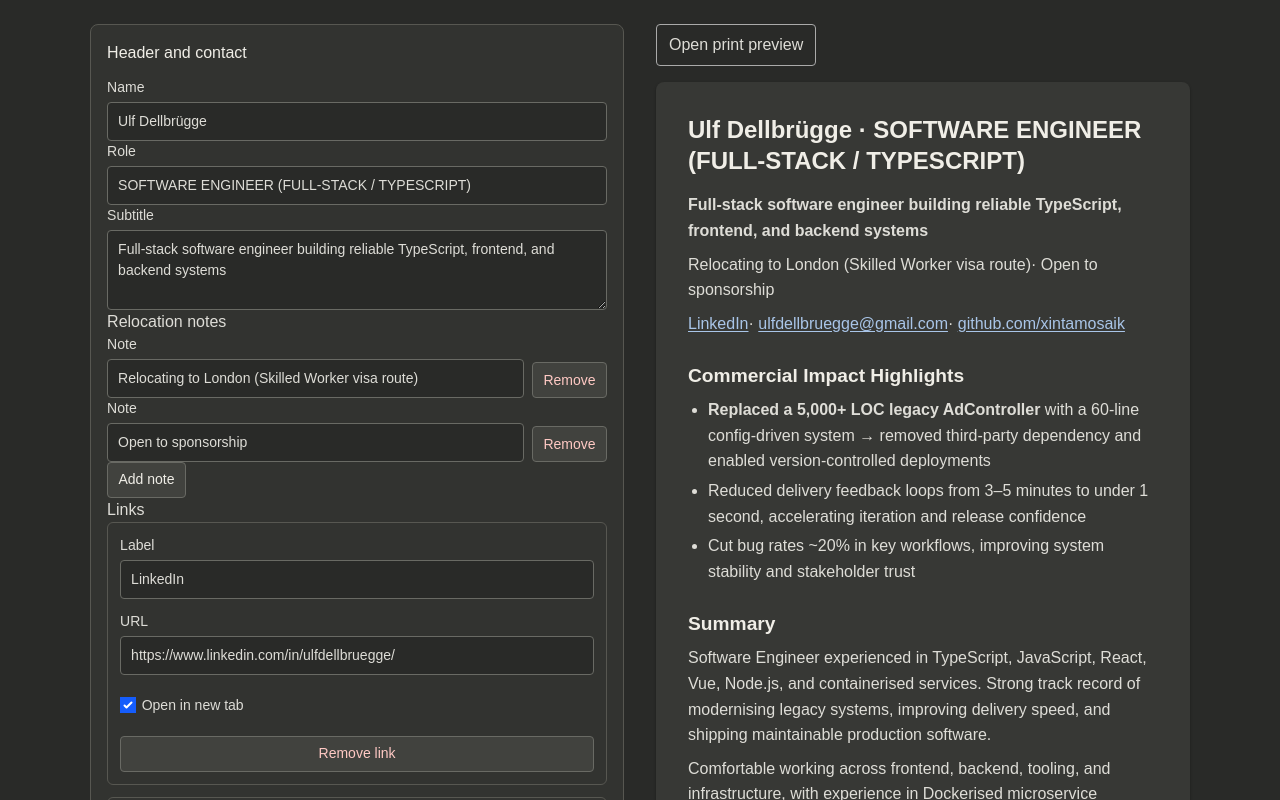
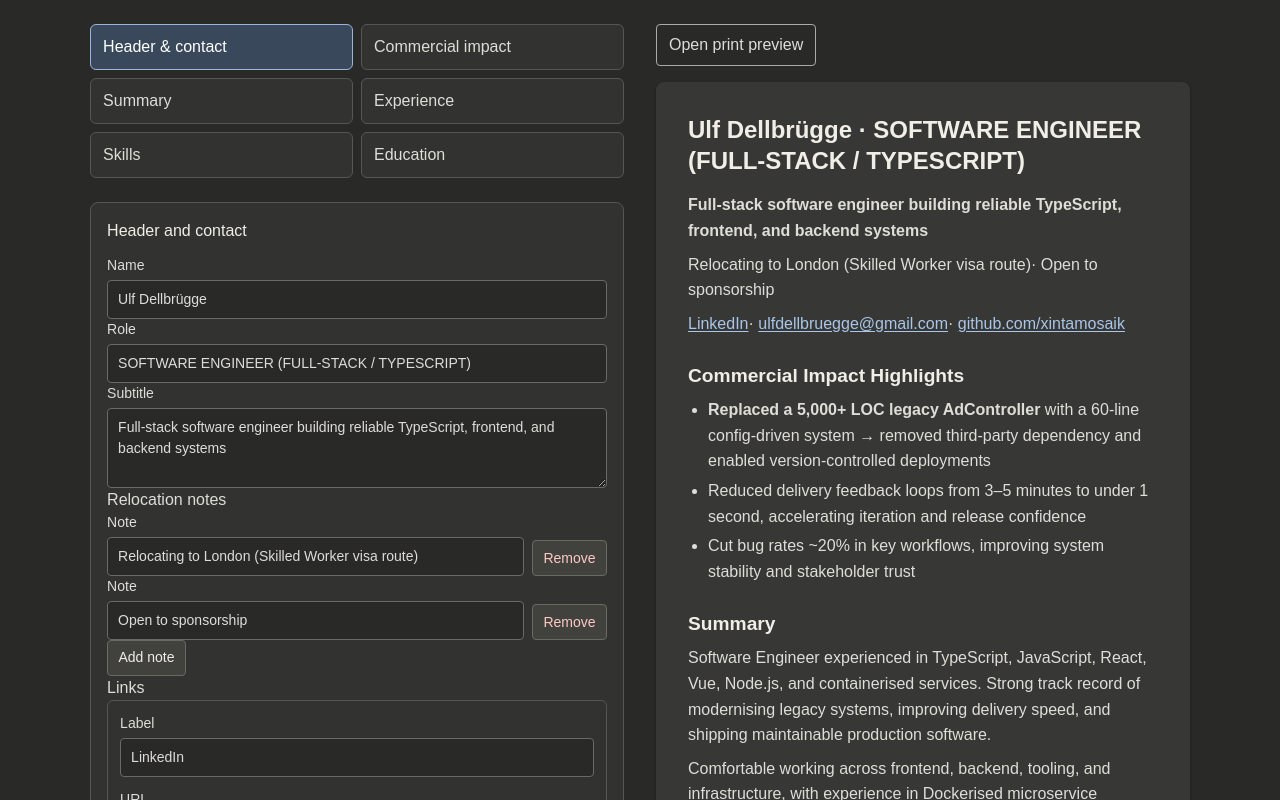
Before and after one commit to xintamosaik/vc36, a SvelteKit app: page / in a window 1280 px wide. Shown: the top 800 px of the page. Built offline with nearby package versions, Linux system fonts and the light colour scheme.

Commit message:
show only one section

```diff
--- a/src/lib/components/cv/editors/editor.css
+++ b/src/lib/components/cv/editors/editor.css
@@ -1,4 +1,31 @@
 @scope (.cv-tools) {
+	.cv-editor-nav {
+		display: grid;
+		grid-template-columns: repeat(2, minmax(0, 1fr));
+		gap: 0.5rem;
+	}
+
+	.cv-editor-nav-button {
+		cursor: pointer;
+		border: 1px solid #575751;
+		border-radius: 0.375rem;
+		background: #323330;
+		padding: 0.625rem 0.75rem;
+		color: #deddd7;
+		font: inherit;
+		text-align: left;
+	}
+
+	.cv-editor-nav-button:hover {
+		background: #41423e;
+	}
+
+	.cv-editor-nav-button.active {
+		border-color: #9ab5d6;
+		background: #39495b;
+		color: #fff;
+	}
+
 	.cv-editor-section {
 		padding: 1rem;
 		border: 1px solid #575751;
--- a/src/routes/+page.svelte
+++ b/src/routes/+page.svelte
@@ -13,6 +13,7 @@
 	import type { CvData, CvSection } from '#lib/types/cv.js';
 
 	let cv = $state<CvData>(structuredClone(defaults));
+	let selectedSection = $state<CvSection>('header');
 	let isLoading = $state(true);
 	let loadError = $state('');
 	let saveMessage = $state('');
@@ -49,6 +50,15 @@
 			saveError = cause instanceof Error ? cause.message : 'Could not save CV data';
 		}
 	}
+
+	const sections: { id: CvSection; label: string }[] = [
+		{ id: 'header', label: 'Header & contact' },
+		{ id: 'commercialImpact', label: 'Commercial impact' },
+		{ id: 'summary', label: 'Summary' },
+		{ id: 'experience', label: 'Experience' },
+		{ id: 'skills', label: 'Skills' },
+		{ id: 'education', label: 'Education' }
+	];
 </script>
 
 <svelte:head>
@@ -64,21 +74,43 @@
 		{:else if loadError}
 			<p class="text-sm text-red-300" role="alert">{loadError}. Refresh the page to try again.</p>
 		{:else}
+			<nav class="cv-editor-nav" aria-label="CV sections">
+				{#each sections as section (section.id)}
+					<button
+						class="cv-editor-nav-button"
+						class:active={selectedSection === section.id}
+						type="button"
+						aria-pressed={selectedSection === section.id}
+						onclick={() => {
+							selectedSection = section.id;
+							saveMessage = '';
+							saveError = '';
+						}}>{section.label}</button
+					>
+				{/each}
+			</nav>
 			{#if saveMessage}
 				<p class="text-sm text-green-300" role="status">{saveMessage}</p>
 			{/if}
 			{#if saveError}
 				<p class="text-sm text-red-300" role="alert">{saveError}</p>
 			{/if}
+			{#if selectedSection === 'header'}
 				<HeaderEditor bind:data={cv.header} onSave={() => saveSection('header')} />
+			{:else if selectedSection === 'commercialImpact'}
 				<CommercialImpactEditor
 					bind:data={cv.commercialImpact}
 					onSave={() => saveSection('commercialImpact')}
 				/>
+			{:else if selectedSection === 'summary'}
 				<SummaryEditor bind:data={cv.summary} onSave={() => saveSection('summary')} />
+			{:else if selectedSection === 'experience'}
 				<ExperienceEditor bind:data={cv.experience} onSave={() => saveSection('experience')} />
+			{:else if selectedSection === 'skills'}
 				<SkillsEditor bind:data={cv.skills} onSave={() => saveSection('skills')} />
+			{:else}
 				<EducationEditor bind:data={cv.education} onSave={() => saveSection('education')} />
+			{/if}
 		{/if}
 	</aside>
 	<section class="cv-preview w-full max-w-[75ch]">
```
Lines whose indentation alone changed are shown as unchanged.
